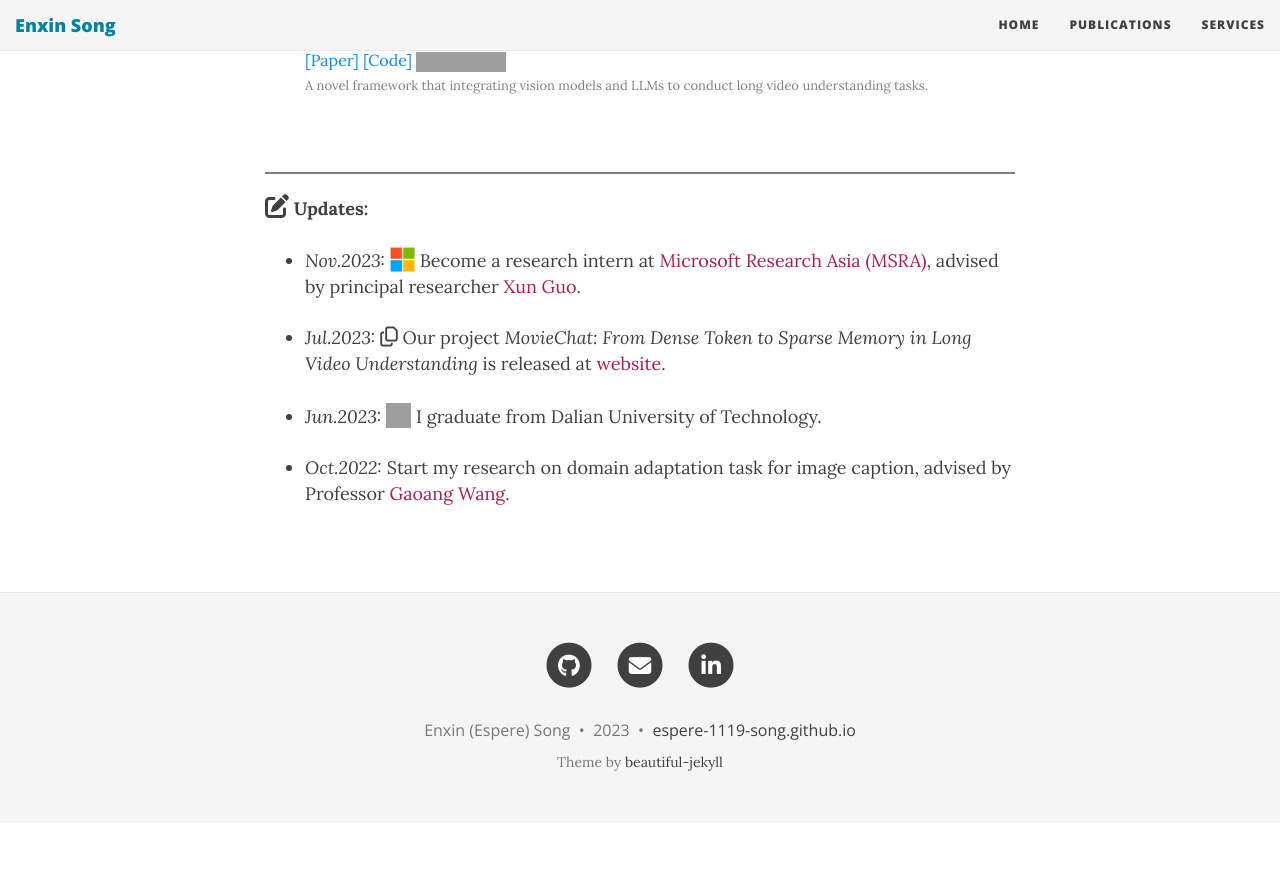
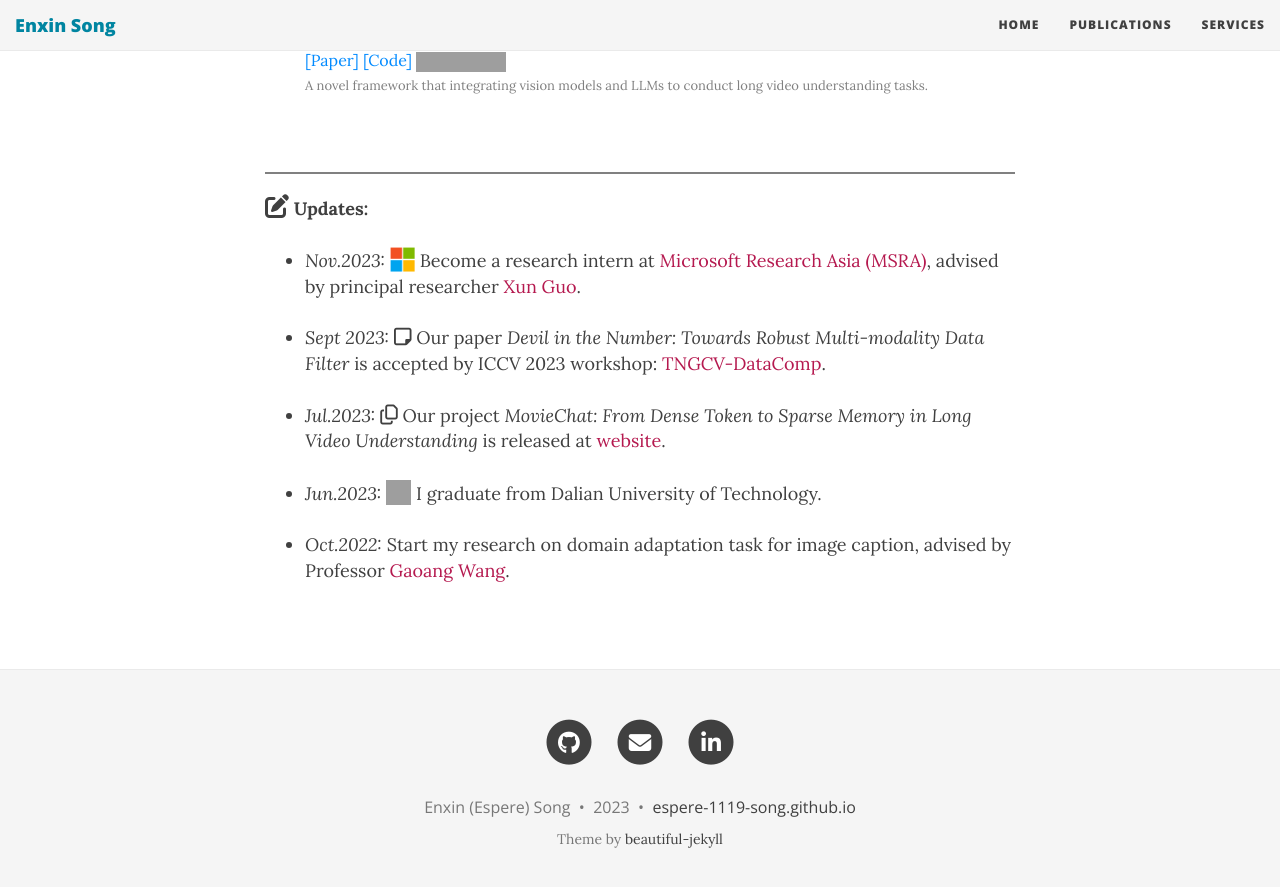
Before and after one commit to hikomal/hikomal.github.io, a Jekyll site: the page built from index.html, in a window 1280 px wide and 900 px high, scrolled down 602 px. Shown: the top 887 px of the window. Built offline with Jekyll 4.4.1, drawn with Linux system fonts in a browser that asks for light colours; nearby versions of some CDN libraries; the list of posts is cut into pages by our own code; before the commit the page ends 1425 px from its top, so only the background shows below that; grey boxes are pictures that could not be loaded.

Commit message:
Update index.html

```diff
--- a/index.html
+++ b/index.html
@@ -55,6 +55,9 @@ Also see <a href="https://scholar.google.com/citations?user=sLqa-3oAAAAJ&hl=en"
 	<li><i>Nov.2023:</i> <img src="static/imgs/microsoft.png" width="25" height="25" style="vertical-align:text-bottom"/> Become a research intern at <a href="https://www.msra.cn/">Microsoft Research Asia (MSRA)</a>, advised by principal researcher <a href="https://scholar.google.com/citations?user=Ow4R8-EAAAAJ&hl=en&oi=ao">Xun Guo</a>.
 	</li><br>
 
+	<li><i>Sept 2023:</i> <i class="fa-regular fa-note-sticky" style="font-size:20px"></i> Our paper <i>Devil in the Number: Towards Robust Multi-modality Data Filter</i> is accepted by ICCV 2023 workshop: <a href="https://www.datacomp.ai/">TNGCV-DataComp</a>.
+	</li><br>
+
 	<li><i>Jul.2023:</i> <i class="fa-regular fa-copy" style="font-size:20px"></i> Our project <i>MovieChat: From Dense Token to Sparse Memory in Long Video Understanding</i> is released at <a href="https://rese1f.github.io/MovieChat/">website</a>.
 	</li><br>
 
```
